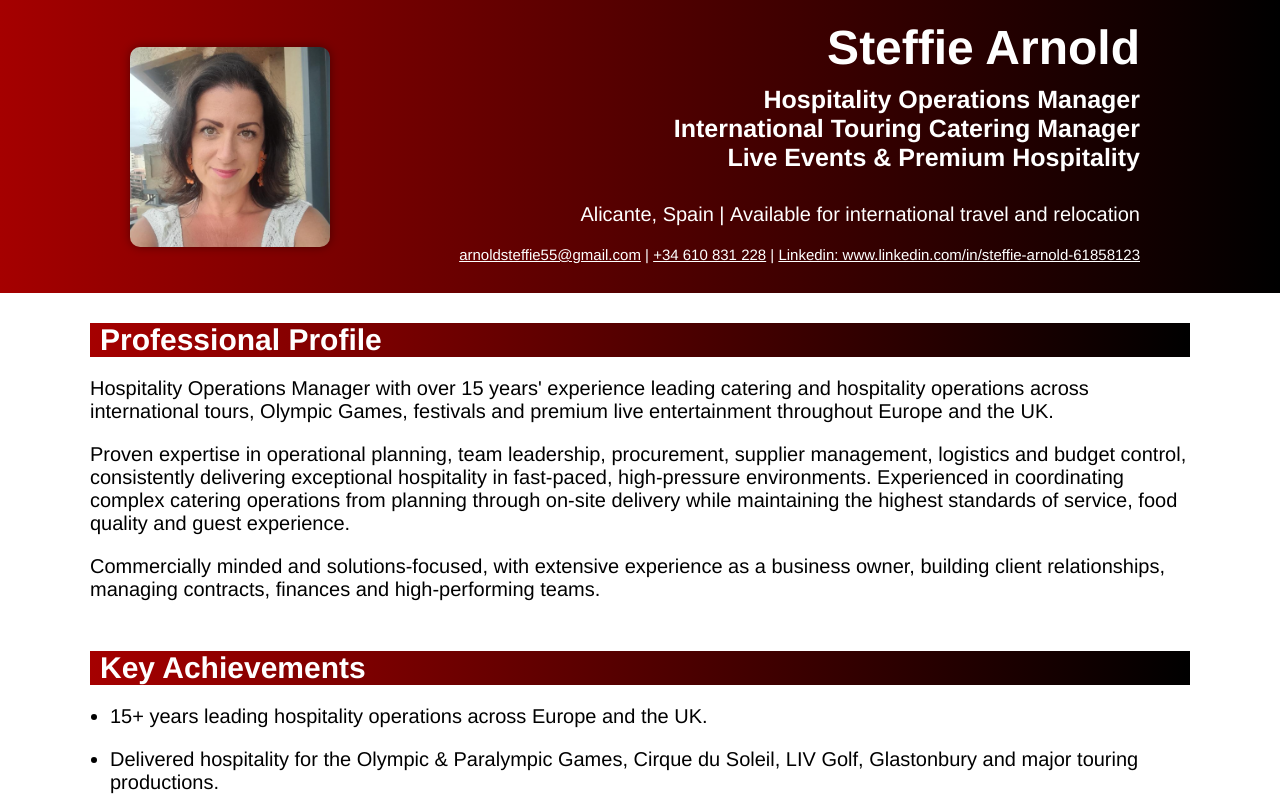
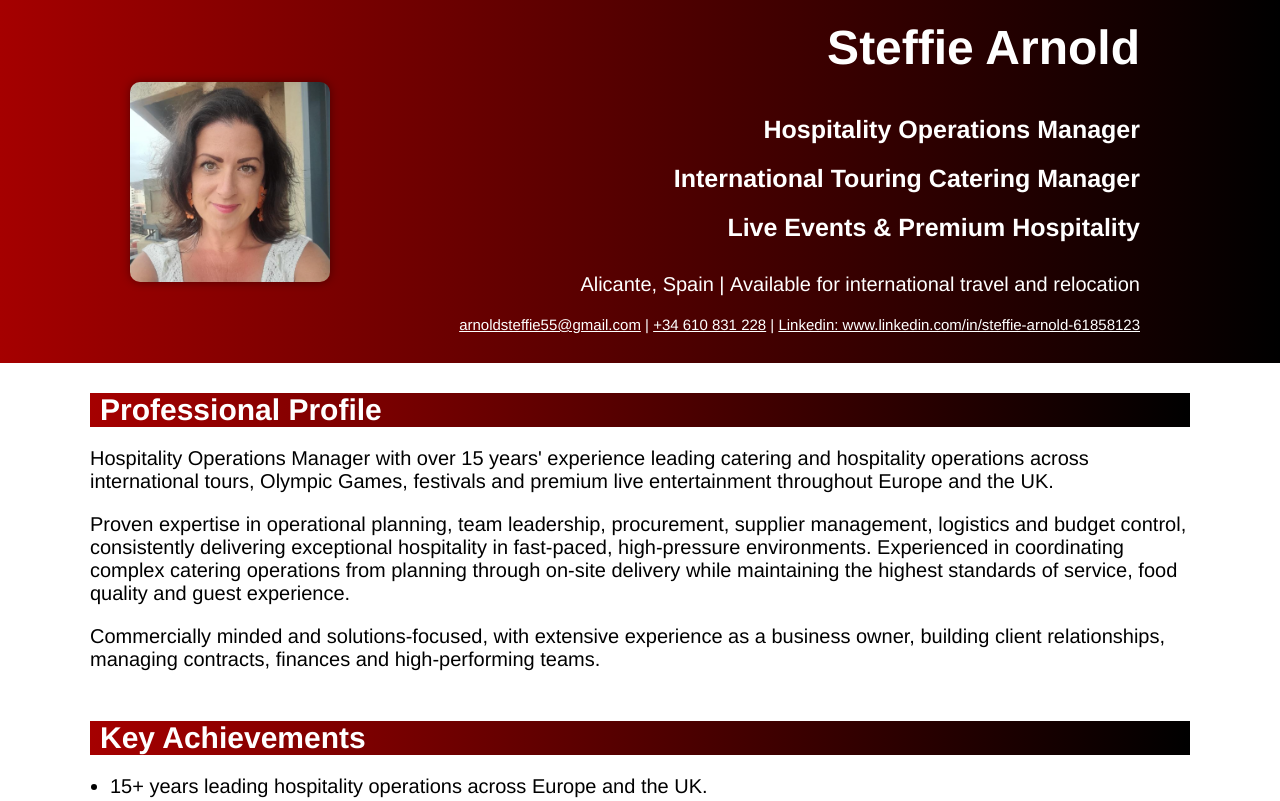
Before and after one commit to peddrums/steffie-arnold-cv, a plain HTML site: page index.html in a window 1280 px wide. Shown: the top 801 px of the page. Drawn offline with Linux system fonts and the light colour scheme.

Commit message:
Job role in header turned to paragraphs for spacing

```diff
--- a/index.html
+++ b/index.html
@@ -26,13 +26,9 @@
         <h1 class="name">Steffie Arnold</h1>
 
         <p class="flex-wrap jobs-bro">
-
-          Hospitality Operations Manager
-          <br />
-          International Touring Catering Manager
-          <br />
-          Live Events & Premium Hospitality
-        </p>
+          Hospitality Operations Manager</p>
+        <p class="flex-wrap jobs-bro">International Touring Catering Manager</p>
+        <p class="flex-wrap jobs-bro">Live Events & Premium Hospitality</p>
         <br />
         <p class="flex-wrap statement">
           <text>Alicante, Spain&nbsp;|&nbsp;</text>
--- a/styles.css
+++ b/styles.css
@@ -5,6 +5,7 @@
   --max-width: 1100px;
   --width-desktop: 95vw;
   --width-mobile: 90vw;
+  --font-size: 62.5%;
 }
 
 * {
@@ -48,6 +49,7 @@ section {
 h1 {
   font-size: 4.8rem;
   color: white;
+  margin-bottom: 3rem;
 }
 
 h2 {
@@ -231,6 +233,8 @@ a:hover {
   font-weight: bold;
   font-size: 2.5rem;
 }
+
+
 
 .statement {
   margin-bottom: 1rem;
```
